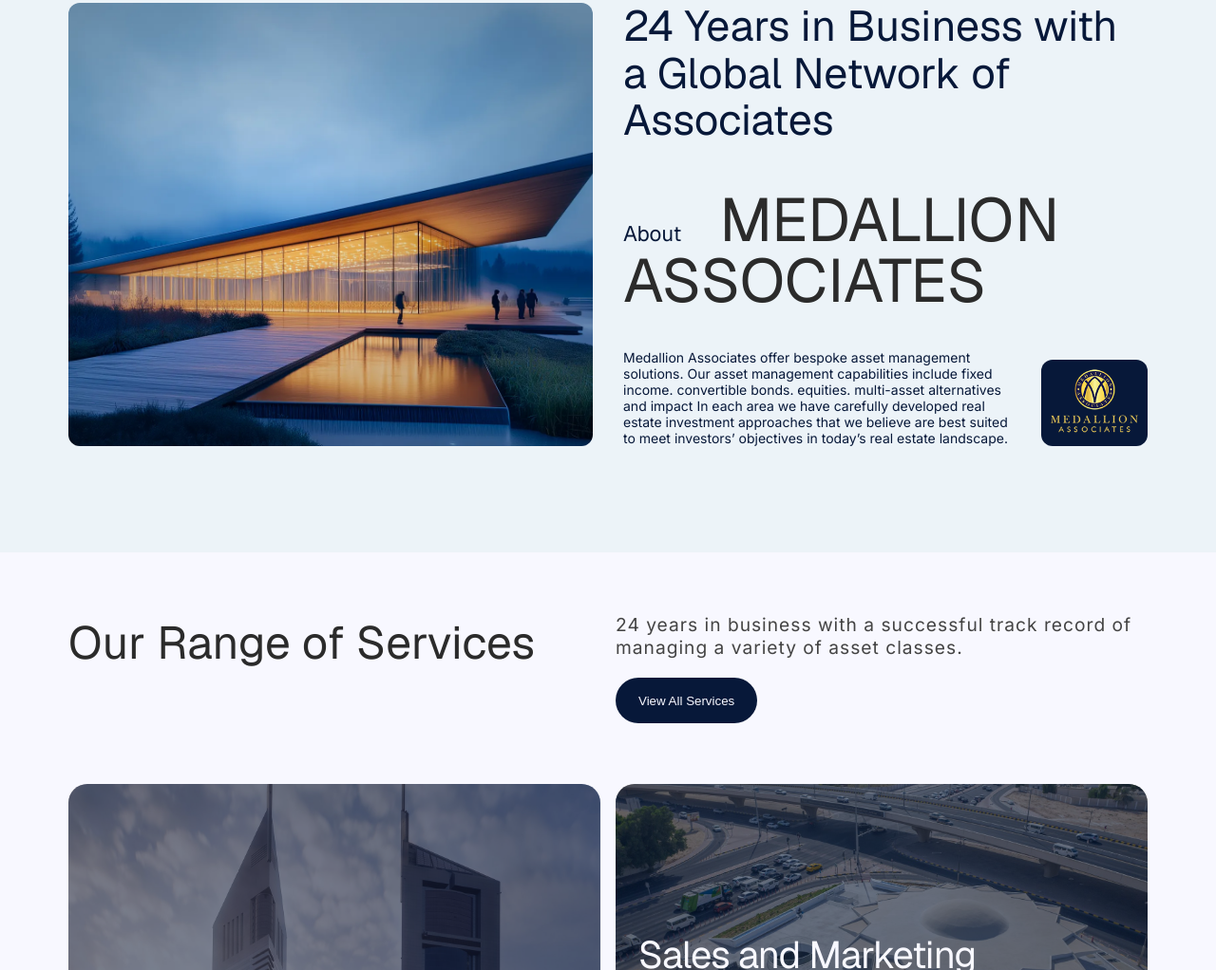
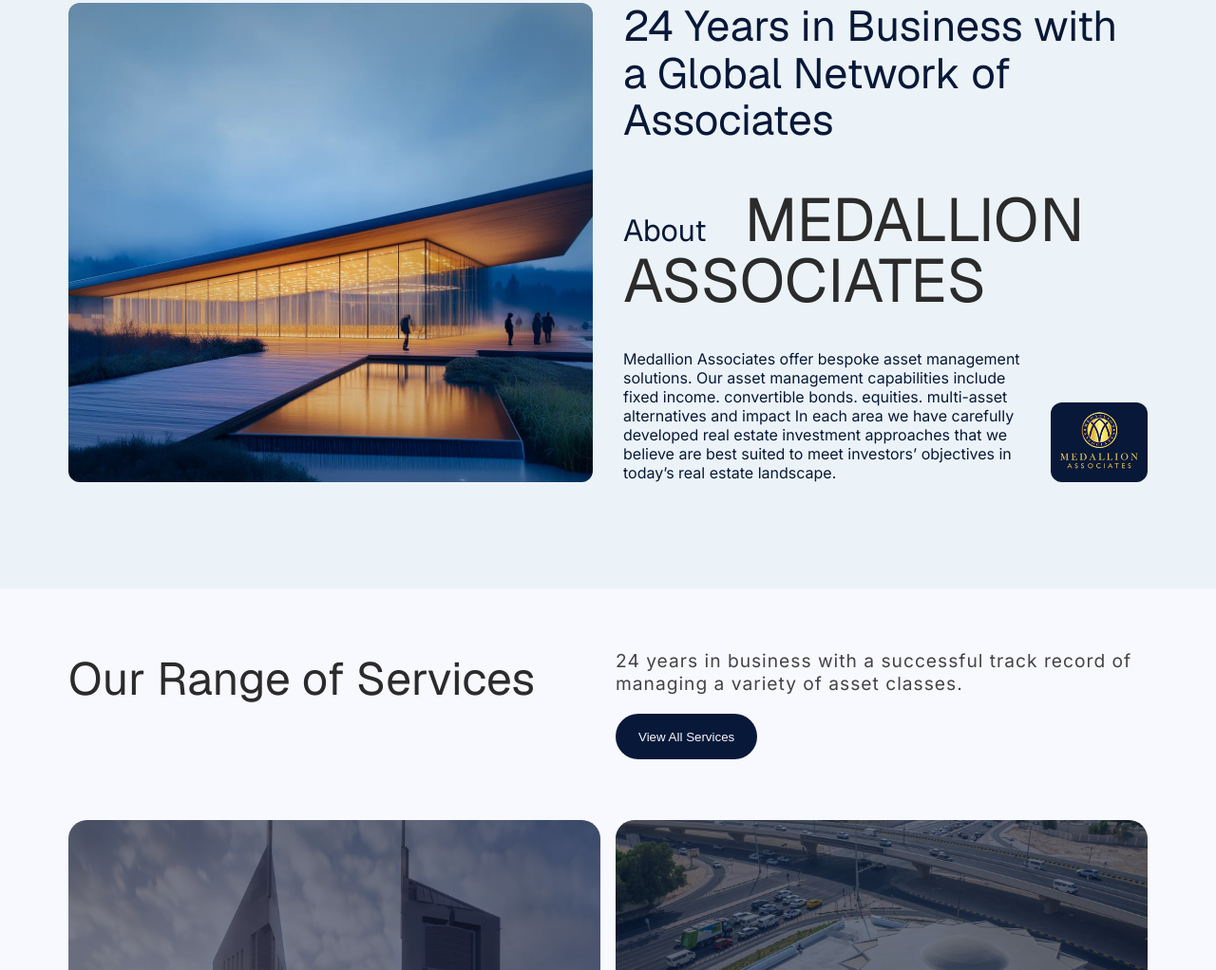
Before and after one commit to shadabreyaz/Medallion, a plain HTML site: page index.html in a window 1280 px wide. Shown: the part 909-1931 px from the top of the page at 95% size. Drawn offline with nearby package versions, Linux system fonts and the light colour scheme.

```diff
--- a/style.css
+++ b/style.css
@@ -421,7 +421,7 @@
   color: var(--black);
 }
 .about-text h2 span{
- font-size: 1.4rem;
+ font-size: 2rem;
  font-weight: 400;
  padding-right: 24px;
  text-transform: capitalize;
@@ -433,7 +433,7 @@
   gap: 32px;
 }
 .about-desc-section p{
-  font-size: 14px;
+  font-size: 16px;
 }
 .about-desc-img{
   width: 100%;
```
